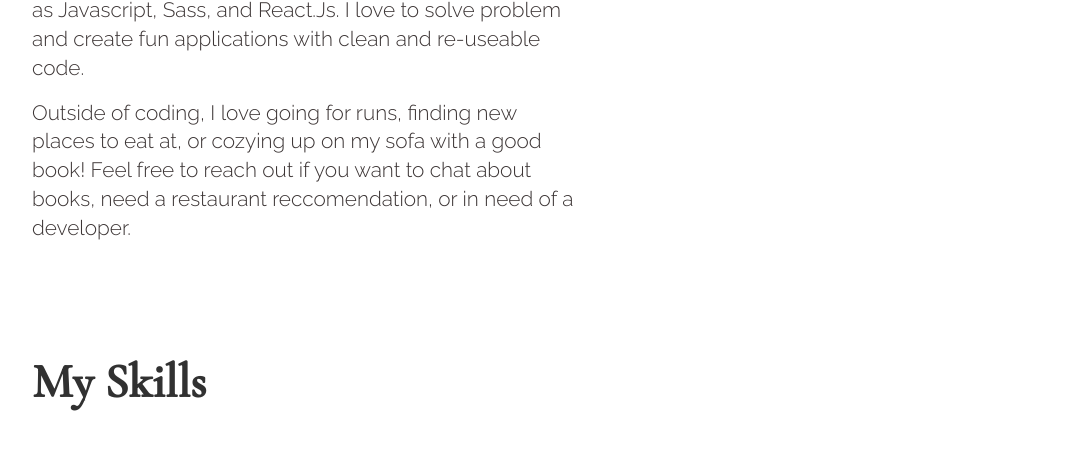
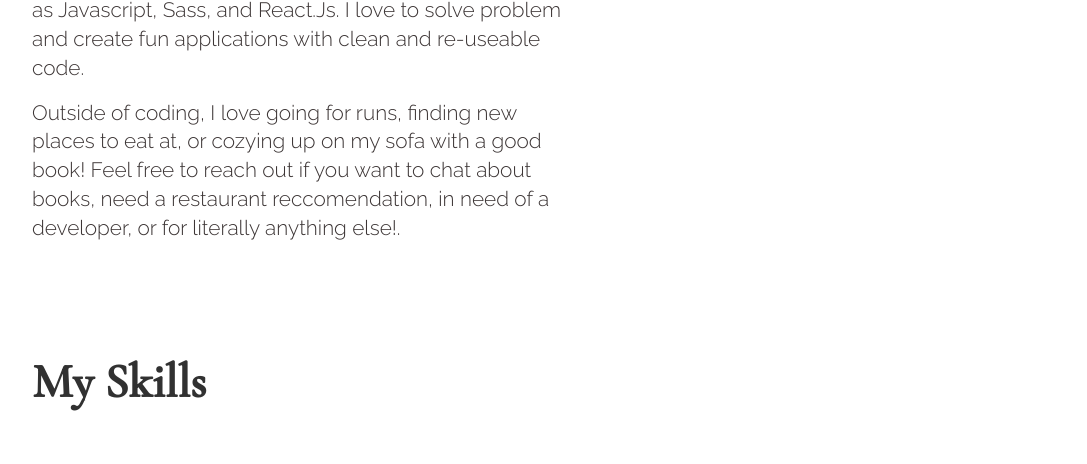
Before and after one commit to juds-lee/Portfolio, a plain HTML site: page index.html in a window 1280 px wide. Shown: the part 1295-1759 px from the top of the page, without its empty margins (96-1183 px from the left). Drawn offline with nearby package versions, Linux system fonts and the light colour scheme.

Commit message:
changed bio

```diff
--- a/index.html
+++ b/index.html
@@ -55,7 +55,7 @@
                 make positive impact in peoples' lives by delivering user-friendly experiences.</p>
                 <p class="aboutMeText">In the classroom, I got to show off my creativity with my lessons. Now, in the digital space, I get to flex my creativity
                 by creating applications using technolgies such as Javascript, Sass, and React.Js. I love to solve problem and create fun applications with clean and re-useable code.</p>
-                <p class="aboutMeText">Outside of coding, I love going for runs, finding new places to eat at, or cozying up on my sofa with a good book! Feel free to reach out if you want to chat about books, need a restaurant reccomendation, or in need of a developer.</p>
+                <p class="aboutMeText">Outside of coding, I love going for runs, finding new places to eat at, or cozying up on my sofa with a good book! Feel free to reach out if you want to chat about books, need a restaurant reccomendation, in need of a developer, or for literally anything else!.</p>
             </div>
             <div>
                 <img src="./assets/headshot.png" class="headshot" alt="a headshot of Judy lee outdoors">
```
